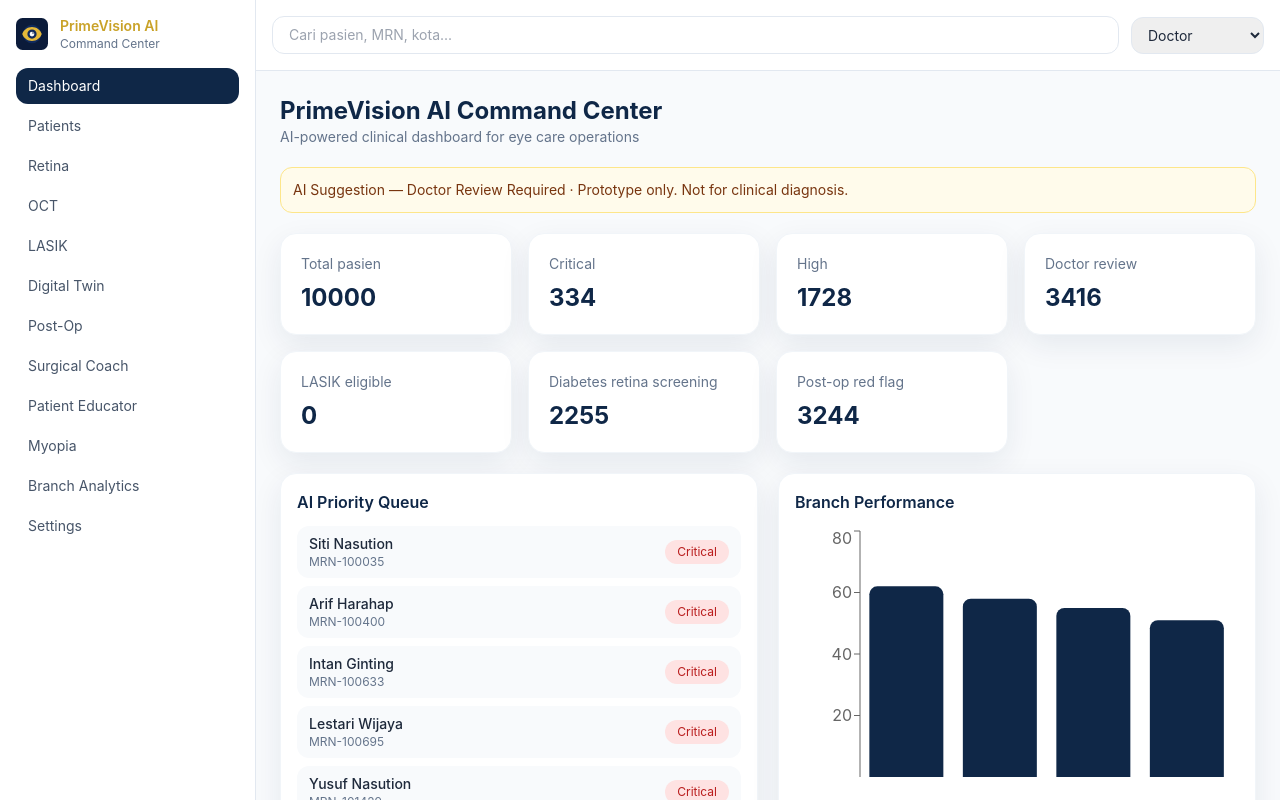
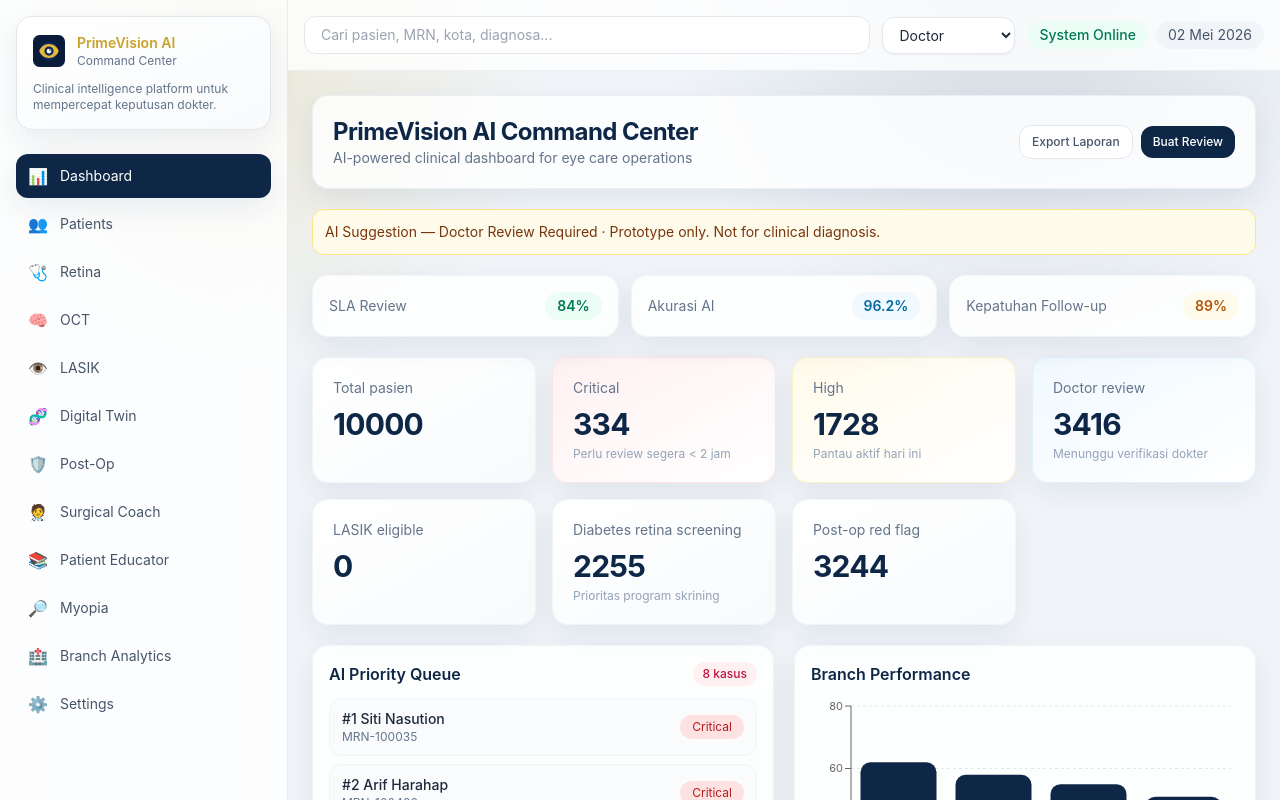
Before and after one commit to sobri3195/PrimeVision-AI-Command-Center, a React (Vite) app: page / in a window 1280 px wide. Shown: the top 800 px of the page. Built offline with nearby package versions, Linux system fonts and the light colour scheme.

Commit message:
Improve dashboard UI/UX with modernized layout and insights

```diff
--- a/src/App.tsx
+++ b/src/App.tsx
@@ -21,9 +21,17 @@ import type { DoctorRole } from './types/ai'
 function App() {
   const [search, setSearch] = useState('')
   const [role, setRole] = useState<DoctorRole>((localStorage.getItem('pv_role') as DoctorRole) || 'Doctor')
+
   useEffect(() => localStorage.setItem('pv_role', role), [role])
 
-  return <div className="flex min-h-screen bg-slate-50 text-slate-800"><Sidebar /><div className="flex-1"><Topbar search={search} setSearch={setSearch} role={role} setRole={setRole} /><main className="p-4 md:p-6"><Routes>
+  return (
+    <div className="flex min-h-screen bg-slate-100 text-slate-800">
+      <div className="pointer-events-none fixed inset-0 -z-0 bg-[radial-gradient(circle_at_20%_10%,rgba(201,162,39,0.14),transparent_24%),radial-gradient(circle_at_80%_0%,rgba(15,39,71,0.12),transparent_28%)]" />
+      <Sidebar />
+      <div className="relative z-10 flex-1">
+        <Topbar search={search} setSearch={setSearch} role={role} setRole={setRole} />
+        <main className="p-4 md:p-6">
+          <Routes>
             <Route path="/" element={<Dashboard patients={mockPatients} />} />
             <Route path="/patients" element={<Patients patients={mockPatients} globalSearch={search} />} />
             <Route path="/patients/:id" element={<PatientDetail patients={mockPatients} />} />
@@ -37,8 +45,12 @@ function App() {
             <Route path="/myopia-control" element={<MyopiaControl />} />
             <Route path="/branch-analytics" element={<BranchAnalytics />} />
             <Route path="/settings" element={<Settings role={role} />} />
-    <Route path="*" element={<Navigate to='/' replace />} />
-  </Routes></main></div></div>
+            <Route path="*" element={<Navigate to="/" replace />} />
+          </Routes>
+        </main>
+      </div>
+    </div>
+  )
 }
 
 export default App
--- a/src/components/dashboard/AIPriorityQueue.tsx
+++ b/src/components/dashboard/AIPriorityQueue.tsx
@@ -1,3 +1,24 @@
 import type { Patient } from '../../types/patient'
 import { UrgencyBadge } from '../ai/UrgencyBadge'
-export function AIPriorityQueue({ patients }: { patients: Patient[] }) { return <div className="card p-4"><h3 className="mb-3 font-semibold text-navy">AI Priority Queue</h3><div className="space-y-2">{patients.slice(0, 8).map(p => <div key={p.id} className="flex items-center justify-between rounded-xl bg-slate-50 px-3 py-2"><div><p className="text-sm font-medium">{p.name}</p><p className="text-xs text-slate-500">{p.medicalRecordNumber}</p></div><UrgencyBadge urgency={p.aiUrgencyLevel} /></div>)}</div></div> }
+
+export function AIPriorityQueue({ patients }: { patients: Patient[] }) {
+  return (
+    <div className="card p-4">
+      <div className="mb-3 flex items-center justify-between">
+        <h3 className="font-semibold text-navy">AI Priority Queue</h3>
+        <span className="rounded-full bg-rose-50 px-2.5 py-1 text-xs font-medium text-rose-700">{patients.slice(0, 8).length} kasus</span>
+      </div>
+      <div className="space-y-2">
+        {patients.slice(0, 8).map((p, idx) => (
+          <div key={p.id} className="flex items-center justify-between rounded-xl border border-slate-100 bg-slate-50/80 px-3 py-2.5">
+            <div>
+              <p className="text-sm font-medium text-slate-800">#{idx + 1} {p.name}</p>
+              <p className="text-xs text-slate-500">{p.medicalRecordNumber}</p>
+            </div>
+            <UrgencyBadge urgency={p.aiUrgencyLevel} />
+          </div>
+        ))}
+      </div>
+    </div>
+  )
+}
--- a/src/components/dashboard/RiskSummaryCards.tsx
+++ b/src/components/dashboard/RiskSummaryCards.tsx
@@ -1,2 +1,18 @@
 import { StatCard } from '../shared/StatCard'
-export function RiskSummaryCards({ stats }: { stats: Record<string, number> }) { return <div className="grid gap-4 md:grid-cols-2 xl:grid-cols-4">{Object.entries(stats).map(([k, v]) => <StatCard key={k} label={k} value={v} />)}</div> }
+
+const hints: Record<string, string> = {
+  Critical: 'Perlu review segera < 2 jam',
+  High: 'Pantau aktif hari ini',
+  'Doctor review': 'Menunggu verifikasi dokter',
+  'Diabetes retina screening': 'Prioritas program skrining',
+}
+
+export function RiskSummaryCards({ stats }: { stats: Record<string, number> }) {
+  return (
+    <div className="grid gap-4 md:grid-cols-2 xl:grid-cols-4">
+      {Object.entries(stats).map(([k, v]) => (
+        <StatCard key={k} label={k} value={v} hint={hints[k]} />
+      ))}
+    </div>
+  )
+}
--- a/src/components/layout/PageHeader.tsx
+++ b/src/components/layout/PageHeader.tsx
@@ -1 +1,16 @@
-export function PageHeader({ title, subtitle }: { title: string; subtitle: string }) { return <div><h1 className="text-2xl font-bold text-navy">{title}</h1><p className="text-sm text-slate-500">{subtitle}</p></div> }
+export function PageHeader({ title, subtitle }: { title: string; subtitle: string }) {
+  return (
+    <div className="flex flex-col gap-3 rounded-2xl border border-slate-200/70 bg-white/80 p-5 shadow-soft md:flex-row md:items-center md:justify-between">
+      <div>
+        <h1 className="text-2xl font-bold tracking-tight text-navy">{title}</h1>
+        <p className="text-sm text-slate-500">{subtitle}</p>
+      </div>
+      <div className="flex items-center gap-2 text-xs">
+        <button className="rounded-xl border border-slate-200 bg-white px-3 py-2 font-medium text-slate-600 hover:bg-slate-50">
+          Export Laporan
+        </button>
+        <button className="rounded-xl bg-navy px-3 py-2 font-medium text-white hover:bg-navy/90">Buat Review</button>
+      </div>
+    </div>
+  )
+}
--- a/src/components/layout/Sidebar.tsx
+++ b/src/components/layout/Sidebar.tsx
@@ -1,28 +1,31 @@
 import { NavLink } from 'react-router-dom'
 
 const links = [
-  ['/', 'Dashboard'],
-  ['/patients', 'Patients'],
-  ['/retina-screening', 'Retina'],
-  ['/oct-second-opinion', 'OCT'],
-  ['/lasik-score', 'LASIK'],
-  ['/digital-twin', 'Digital Twin'],
-  ['/post-op-guardian', 'Post-Op'],
-  ['/surgical-coach', 'Surgical Coach'],
-  ['/patient-educator', 'Patient Educator'],
-  ['/myopia-control', 'Myopia'],
-  ['/branch-analytics', 'Branch Analytics'],
-  ['/settings', 'Settings'],
+  ['/', 'Dashboard', '📊'],
+  ['/patients', 'Patients', '👥'],
+  ['/retina-screening', 'Retina', '🩺'],
+  ['/oct-second-opinion', 'OCT', '🧠'],
+  ['/lasik-score', 'LASIK', '👁️'],
+  ['/digital-twin', 'Digital Twin', '🧬'],
+  ['/post-op-guardian', 'Post-Op', '🛡️'],
+  ['/surgical-coach', 'Surgical Coach', '🧑‍⚕️'],
+  ['/patient-educator', 'Patient Educator', '📚'],
+  ['/myopia-control', 'Myopia', '🔎'],
+  ['/branch-analytics', 'Branch Analytics', '🏥'],
+  ['/settings', 'Settings', '⚙️'],
 ]
 
 function Brand() {
   return (
-    <div className="mb-4 flex items-center gap-3">
-      <img src="/logo.svg" alt="PrimeVision AI logo" className="h-8 w-8 shrink-0" />
-      <div>
-        <p className="text-sm font-semibold text-gold">PrimeVision AI</p>
-        <p className="text-xs text-slate-500">Command Center</p>
+    <div className="mb-6 rounded-2xl border border-navy/10 bg-gradient-to-br from-white to-slate-50 p-4 shadow-soft">
+      <div className="flex items-center gap-3">
+        <img src="/logo.svg" alt="PrimeVision AI logo" className="h-8 w-8 shrink-0" />
+        <div>
+          <p className="text-sm font-semibold text-gold">PrimeVision AI</p>
+          <p className="text-xs text-slate-500">Command Center</p>
+        </div>
       </div>
+      <p className="mt-3 text-xs text-slate-500">Clinical intelligence platform untuk mempercepat keputusan dokter.</p>
     </div>
   )
 }
@@ -30,18 +33,23 @@ function Brand() {
 export function Sidebar() {
   return (
     <>
-      <aside className="hidden w-64 shrink-0 border-r border-slate-200 bg-white p-4 lg:block">
+      <aside className="hidden w-72 shrink-0 border-r border-slate-200/80 bg-white/80 p-4 backdrop-blur-xl lg:block">
         <Brand />
         <nav className="space-y-1">
-          {links.map(([to, label]) => (
+          {links.map(([to, label, icon]) => (
             <NavLink
               key={to}
               to={to}
               className={({ isActive }) =>
-                `block rounded-xl px-3 py-2 text-sm ${isActive ? 'bg-navy text-white' : 'text-slate-600 hover:bg-slate-100'}`
+                `flex items-center gap-3 rounded-xl px-3 py-2.5 text-sm transition ${
+                  isActive
+                    ? 'bg-navy text-white shadow-soft'
+                    : 'text-slate-600 hover:bg-slate-100 hover:text-slate-900'
+                }`
               }
             >
-              {label}
+              <span className="text-base">{icon}</span>
+              <span>{label}</span>
             </NavLink>
           ))}
         </nav>
--- a/src/components/layout/Topbar.tsx
+++ b/src/components/layout/Topbar.tsx
@@ -1,5 +1,5 @@
+import type { DoctorRole } from '../../types/ai'
 import { SearchInput } from '../shared/SearchInput'
-import type { DoctorRole } from '../../types/ai'
 
 export function Topbar({
   search,
@@ -13,21 +13,33 @@ export function Topbar({
   setRole: (v: DoctorRole) => void
 }) {
   const roles: DoctorRole[] = ['Doctor', 'Optometrist', 'Nurse', 'Admin', 'Management']
+  const now = new Date().toLocaleDateString('id-ID', {
+    day: '2-digit',
+    month: 'long',
+    year: 'numeric',
+  })
 
   return (
-    <header className="z-20 border-b border-slate-200 bg-white/90 p-4 backdrop-blur md:sticky md:top-0">
-      <div className="flex flex-col gap-3 md:flex-row md:items-center">
-        <SearchInput value={search} onChange={setSearch} placeholder="Cari pasien, MRN, kota..." />
+    <header className="z-20 border-b border-slate-200/70 bg-white/80 p-4 backdrop-blur-xl md:sticky md:top-0">
+      <div className="flex flex-col gap-3 lg:flex-row lg:items-center lg:justify-between">
+        <div className="flex flex-1 flex-col gap-3 md:flex-row md:items-center">
+          <SearchInput value={search} onChange={setSearch} placeholder="Cari pasien, MRN, kota, diagnosa..." />
           <select
             value={role}
             onChange={(e) => setRole(e.target.value as DoctorRole)}
-          className="rounded-xl border border-slate-200 px-3 py-2 text-sm"
+            className="rounded-xl border border-slate-200 bg-white px-3 py-2 text-sm shadow-sm"
           >
             {roles.map((r) => (
               <option key={r}>{r}</option>
             ))}
           </select>
         </div>
+
+        <div className="flex items-center gap-2 text-xs md:text-sm">
+          <span className="rounded-full bg-emerald-50 px-3 py-1 font-medium text-emerald-700">System Online</span>
+          <span className="rounded-full bg-slate-100 px-3 py-1 text-slate-600">{now}</span>
+        </div>
+      </div>
     </header>
   )
 }
--- a/src/components/shared/StatCard.tsx
+++ b/src/components/shared/StatCard.tsx
@@ -1,5 +1,24 @@
 import { motion } from 'framer-motion'
 
+const intentStyles: Record<string, string> = {
+  critical: 'from-rose-50 to-white border-rose-100',
+  high: 'from-amber-50 to-white border-amber-100',
+  review: 'from-sky-50 to-white border-sky-100',
+}
+
 export function StatCard({ label, value, hint }: { label: string; value: string | number; hint?: string }) {
-  return <motion.div whileHover={{ y: -2 }} className="card p-5"><p className="text-sm text-slate-500">{label}</p><p className="mt-2 text-2xl font-bold text-navy">{value}</p>{hint && <p className="mt-1 text-xs text-slate-400">{hint}</p>}</motion.div>
+  const key = label.toLowerCase()
+  const intent = key.includes('critical') ? 'critical' : key.includes('high') ? 'high' : key.includes('review') ? 'review' : ''
+
+  return (
+    <motion.div
+      whileHover={{ y: -4 }}
+      transition={{ duration: 0.2 }}
+      className={`rounded-2xl border bg-gradient-to-br p-5 shadow-soft ${intentStyles[intent] || 'from-white to-slate-50 border-slate-100'}`}
+    >
+      <p className="text-sm text-slate-500">{label}</p>
+      <p className="mt-2 text-3xl font-bold tracking-tight text-navy">{value}</p>
+      {hint && <p className="mt-1 text-xs text-slate-400">{hint}</p>}
+    </motion.div>
+  )
 }
--- a/src/index.css
+++ b/src/index.css
@@ -2,6 +2,15 @@
 @tailwind components;
 @tailwind utilities;
 
-:root { font-family: Inter, ui-sans-serif, system-ui, sans-serif; }
+:root {
+  font-family: Inter, ui-sans-serif, system-ui, sans-serif;
+  color-scheme: light;
+}
 
-.card { @apply rounded-2xl bg-white shadow-soft border border-slate-100; }
+body {
+  @apply bg-slate-100 text-slate-800 antialiased;
+}
+
+.card {
+  @apply rounded-2xl border border-slate-100 bg-white/85 shadow-soft backdrop-blur-sm;
+}
--- a/src/routes/Dashboard.tsx
+++ b/src/routes/Dashboard.tsx
@@ -1,21 +1,64 @@
+import { DoctorReviewBanner } from '../components/ai/DoctorReviewBanner'
 import { AIPriorityQueue } from '../components/dashboard/AIPriorityQueue'
 import { BranchPerformanceChart } from '../components/dashboard/BranchPerformanceChart'
 import { PatientRiskTable } from '../components/dashboard/PatientRiskTable'
 import { ReferralDistributionChart } from '../components/dashboard/ReferralDistributionChart'
 import { RiskSummaryCards } from '../components/dashboard/RiskSummaryCards'
-import { DoctorReviewBanner } from '../components/ai/DoctorReviewBanner'
 import { PageHeader } from '../components/layout/PageHeader'
 import { mockBranches } from '../data/mockBranches'
 import type { Patient } from '../types/patient'
 
 export function Dashboard({ patients }: { patients: Patient[] }) {
-  const critical = patients.filter(p => p.aiUrgencyLevel === 'Critical').length
-  const high = patients.filter(p => p.aiUrgencyLevel === 'High').length
-  const review = patients.filter(p => p.doctorReviewStatus === 'Pending').length
-  const lasik = patients.filter(p => p.lasikEligibility === 'Eligible').length
-  const diabeticScreen = patients.filter(p => p.diabetesStatus && p.diabeticRetinopathyRisk >= 60).length
-  const postOp = patients.filter(p => p.postOpStatus === 'Red Flag').length
-  const referral = Object.entries(patients.reduce<Record<string, number>>((a, p) => ((a[p.recommendedSpecialist] = (a[p.recommendedSpecialist] || 0) + 1), a), {})).map(([name, value]) => ({ name, value }))
-  const sorted = [...patients].sort((a,b)=>b.aiRiskScore-a.aiRiskScore)
-  return <div className="space-y-5"><PageHeader title="PrimeVision AI Command Center" subtitle="AI-powered clinical dashboard for eye care operations" /><DoctorReviewBanner /><RiskSummaryCards stats={{ 'Total pasien': patients.length, Critical: critical, High: high, 'Doctor review': review, 'LASIK eligible': lasik, 'Diabetes retina screening': diabeticScreen, 'Post-op red flag': postOp }} /><div className="grid gap-5 xl:grid-cols-2"><AIPriorityQueue patients={sorted} /><BranchPerformanceChart data={mockBranches} /></div><div className="grid gap-5 xl:grid-cols-2"><ReferralDistributionChart data={referral} /><PatientRiskTable patients={sorted} /></div></div>
+  const critical = patients.filter((p) => p.aiUrgencyLevel === 'Critical').length
+  const high = patients.filter((p) => p.aiUrgencyLevel === 'High').length
+  const review = patients.filter((p) => p.doctorReviewStatus === 'Pending').length
+  const lasik = patients.filter((p) => p.lasikEligibility === 'Eligible').length
+  const diabeticScreen = patients.filter((p) => p.diabetesStatus && p.diabeticRetinopathyRisk >= 60).length
+  const postOp = patients.filter((p) => p.postOpStatus === 'Red Flag').length
+  const referral = Object.entries(
+    patients.reduce<Record<string, number>>((a, p) => ((a[p.recommendedSpecialist] = (a[p.recommendedSpecialist] || 0) + 1), a), {}),
+  ).map(([name, value]) => ({ name, value }))
+  const sorted = [...patients].sort((a, b) => b.aiRiskScore - a.aiRiskScore)
+
+  const insightData = [
+    { title: 'SLA Review', value: `${Math.max(84, 100 - Math.round((review / Math.max(patients.length, 1)) * 100))}%`, tone: 'text-emerald-700 bg-emerald-50' },
+    { title: 'Akurasi AI', value: '96.2%', tone: 'text-sky-700 bg-sky-50' },
+    { title: 'Kepatuhan Follow-up', value: '89%', tone: 'text-amber-700 bg-amber-50' },
+  ]
+
+  return (
+    <div className="space-y-5">
+      <PageHeader title="PrimeVision AI Command Center" subtitle="AI-powered clinical dashboard for eye care operations" />
+      <DoctorReviewBanner />
+
+      <div className="grid gap-3 md:grid-cols-3">
+        {insightData.map((insight) => (
+          <div key={insight.title} className="card flex items-center justify-between p-4">
+            <p className="text-sm text-slate-500">{insight.title}</p>
+            <span className={`rounded-full px-3 py-1 text-sm font-semibold ${insight.tone}`}>{insight.value}</span>
+          </div>
+        ))}
+      </div>
+
+      <RiskSummaryCards
+        stats={{
+          'Total pasien': patients.length,
+          Critical: critical,
+          High: high,
+          'Doctor review': review,
+          'LASIK eligible': lasik,
+          'Diabetes retina screening': diabeticScreen,
+          'Post-op red flag': postOp,
+        }}
+      />
+      <div className="grid gap-5 xl:grid-cols-2">
+        <AIPriorityQueue patients={sorted} />
+        <BranchPerformanceChart data={mockBranches} />
+      </div>
+      <div className="grid gap-5 xl:grid-cols-2">
+        <ReferralDistributionChart data={referral} />
+        <PatientRiskTable patients={sorted} />
+      </div>
+    </div>
+  )
 }
```
Also changed, not shown: src/components/dashboard/BranchPerformanceChart.tsx (+20 -2 lines), src/components/dashboard/ReferralDistributionChart.tsx (+22 -1 lines). Lines whose indentation alone changed are shown as unchanged.
